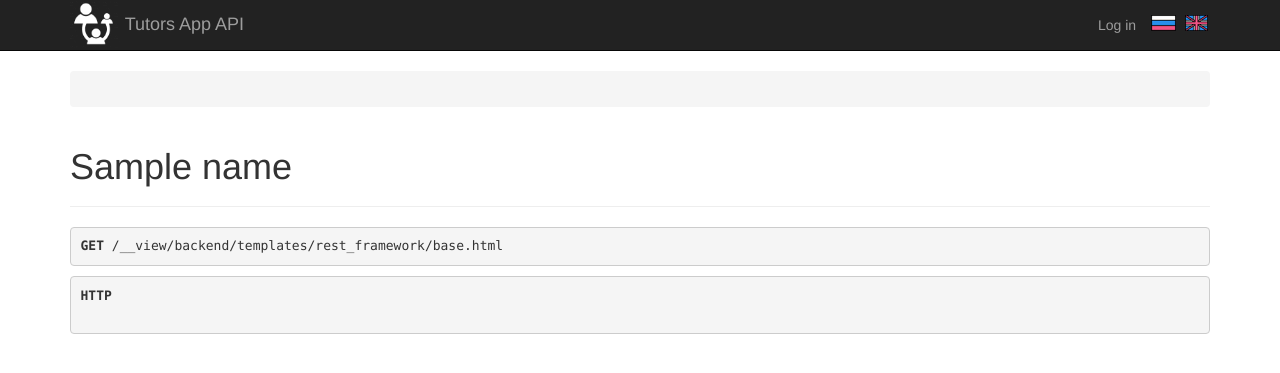
After one commit to ProgrammingLanguageLeader/TutorsApp, a Django app: template backend/templates/rest_framework/base.html in a window 1280 px wide. The commit adds this page. Shown: the top 373 px of the page. Run offline with Django 3.2, Linux system fonts and the light colour scheme; the template is opened without the code that fills it: most values are stand-ins (such as "Sample title", 1, 10 or a date in 2020); parts of the project's set-up code (start-up, migrations or seed data) failed here and were passed over; some libraries are stand-ins or nearby versions.

Commit message:
rest_framework template customization

```diff
--- a/backend/backend_project/settings/rest_framework.py
+++ b/backend/backend_project/settings/rest_framework.py
@@ -8,6 +8,10 @@ REST_FRAMEWORK = {
         'rest_framework_simplejwt.authentication.JWTAuthentication',
         'vk_apps_users.authentication.VkAppsAuthBackend',
     ),
+
+    'DEFAULT_VERSIONING_CLASS':
+        'rest_framework.versioning.QueryParameterVersioning',
+    'DEFAULT_VERSION': '1.0',
 
     'DEFAULT_FILTER_BACKENDS': (
         'django_filters.rest_framework.DjangoFilterBackend',
--- a/backend/backend_project/urls.py
+++ b/backend/backend_project/urls.py
@@ -38,7 +38,7 @@ urlpatterns = [
             permanent=False
         ),
     ),
-    path('api/', swagger_schema_view),
+    path('api/', swagger_schema_view, name='global-api-root'),
     path('api/', include(api_urlpatterns)),
     path('i18n/', include('django.conf.urls.i18n')),
 ]
--- /dev/null
+++ b/backend/static/css/common/style.css
@@ -0,0 +1,17 @@
+input.switch-lang-button[type=submit] {
+    padding: 0;
+    width: 25px;
+    border-width: 0;
+}
+
+input.switch-lang-ru[type=submit] {
+    background: url("../../img/flag_russia_16.png") no-repeat;
+}
+
+input.switch-lang-en[type=submit] {
+    background: url("../../img/flag_united_kingdom_16.png") no-repeat;
+}
+
+.switch-lang-form {
+    display: inline-block;
+}
--- /dev/null
+++ b/backend/static/css/rest_framework/base.css
@@ -0,0 +1,16 @@
+.navbar-brand {
+    padding: 0 15px;
+}
+
+.navbar-brand > img {
+    display: inline-block;
+}
+
+form + form {
+    padding-left: 5px;
+}
+
+.form-inline {
+    padding-top: 15px;
+    padding-bottom: 15px;
+}
--- a/backend/templates/admin/base_site.html
+++ b/backend/templates/admin/base_site.html
@@ -12,6 +12,7 @@
 
 {% block extrahead %}
     <link rel="shortcut icon" href="{% static 'img/favicon.ico' %}" />
+    <link rel="stylesheet" type="text/css" href="{% static 'css/common/style.css' %}" />
     <link rel="stylesheet" type="text/css" href="{% static 'css/admin/base_site.css' %}"/>
 {% endblock %}
 
--- /dev/null
+++ b/backend/templates/rest_framework/base.html
@@ -0,0 +1,38 @@
+{% extends 'rest_framework/base.html' %}
+
+{% load static %}
+
+{% block style %}
+    {{ block.super }}
+    <link rel="stylesheet" type="text/css" href="{% static 'css/common/style.css' %}" />
+    <link rel="stylesheet" href="{% static 'css/rest_framework/base.css' %}" />
+{% endblock %}
+
+{% block title %}
+    {% if name %}{{ name }} – {% endif %}Tutors App API
+{% endblock %}
+
+{% block head %}
+    {{ block.super }}
+    <link rel="shortcut icon" href="{% static 'img/favicon.ico' %}"/>
+{% endblock %}
+
+{% block branding %}
+    <a class="navbar-brand" rel="nofollow" href="{% url 'global-api-root' %}">
+        <img class="" src="{% static 'img/logo.png' %}" alt="Tutors App Logo" height="50" width="50">
+        Tutors App API
+    </a>
+
+    <div class="pull-right">
+        <form action="{% url 'set_language' %}" method="post" class="form-inline switch-lang-form">
+            {% csrf_token %}
+            <input name="language" type="hidden" value="ru">
+            <input type="submit" value="" class="switch-lang-button switch-lang-ru">
+        </form>
+        <form action="{% url 'set_language' %}" method="post" class="form-inline switch-lang-form">
+            {% csrf_token %}
+            <input name="language" type="hidden" value="en">
+            <input type="submit" value="" class="switch-lang-button switch-lang-en">
+        </form>
+    </div>
+{% endblock %}
```
Also changed, not shown: backend/static/css/admin/base_site.css (+0 -17 lines).
